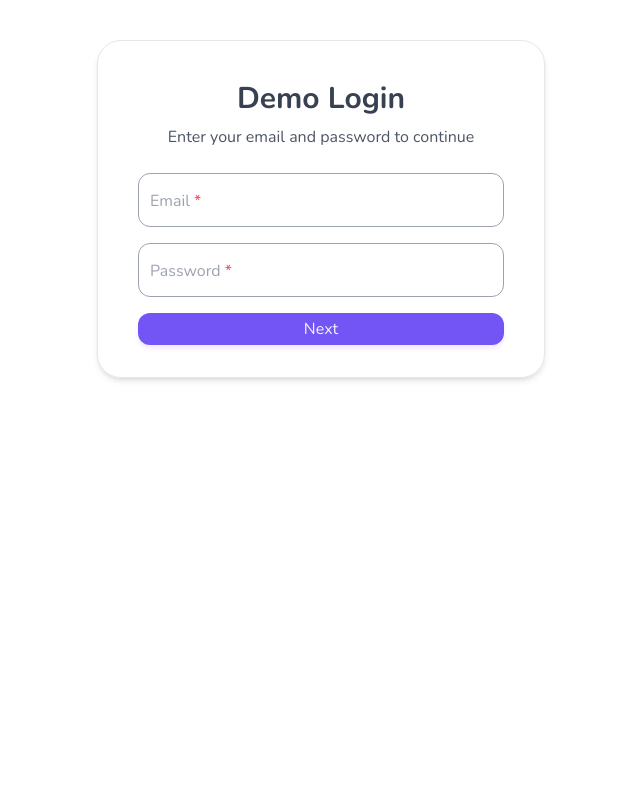
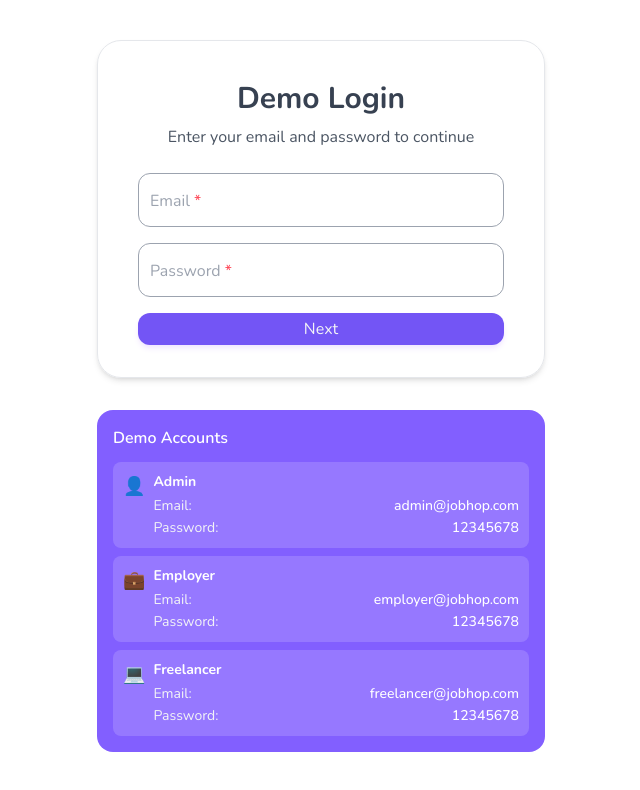
Before and after one commit to ArianMakiabadi/JobHop, a React (Vite) app: page /demo-login in a window 1280 px wide. Shown: the top 790 px of the page, without its empty margins (319-959 px from the left). Built offline with nearby package versions, Linux system fonts and the light colour scheme.

Commit message:
demo accounts added

```diff
--- a/src/features/authentication/DemoLogin.jsx
+++ b/src/features/authentication/DemoLogin.jsx
@@ -89,6 +89,66 @@ function DemoLogin() {
           </form>
         </div>
       </div>
+
+      <div className="flex justify-center pt-8 pb-6">
+        <div className="w-[28rem]">
+          <div className="bg-primary-500 rounded-2xl p-4 text-secondary-0">
+            <h3 className="font-semibold text-base mb-3">Demo Accounts</h3>
+            <div className="space-y-2">
+              {[
+                {
+                  role: "Admin",
+                  email: "admin@jobhop.com",
+                  password: "12345678",
+                  icon: "👤",
+                },
+                {
+                  role: "Employer",
+                  email: "employer@jobhop.com",
+                  password: "12345678",
+                  icon: "💼",
+                },
+                {
+                  role: "Freelancer",
+                  email: "freelancer@jobhop.com",
+                  password: "12345678",
+                  icon: "💻",
+                },
+              ].map((account, idx) => (
+                <div
+                  key={idx}
+                  className="bg-primary-400 backdrop-blur-sm rounded-lg p-2.5 hover:bg-primary-300 transition-all"
+                >
+                  <div className="flex items-start gap-2">
+                    <span className="text-lg flex-shrink-0">
+                      {account.icon}
+                    </span>
+                    <div className="flex-1 min-w-0">
+                      <p className="text-sm font-bold mb-1 text-secondary-0">
+                        {account.role}
+                      </p>
+                      <div className="space-y-0.5 text-sm">
+                        <div className="flex items-center justify-between">
+                          <span className="text-secondary-100">Email:</span>
+                          <span className="truncate ml-2 text-secondary-0 font-medium">
+                            {account.email}
+                          </span>
+                        </div>
+                        <div className="flex items-center justify-between">
+                          <span className="text-secondary-100">Password:</span>
+                          <span className="text-secondary-0 font-medium">
+                            {account.password}
+                          </span>
+                        </div>
+                      </div>
+                    </div>
+                  </div>
+                </div>
+              ))}
+            </div>
+          </div>
+        </div>
+      </div>
     </div>
   );
 }
```
